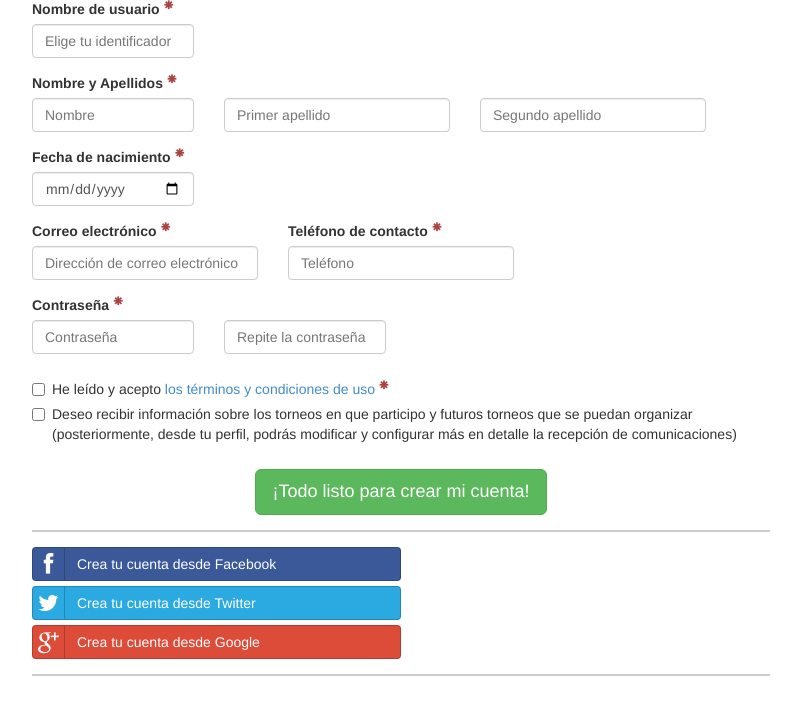
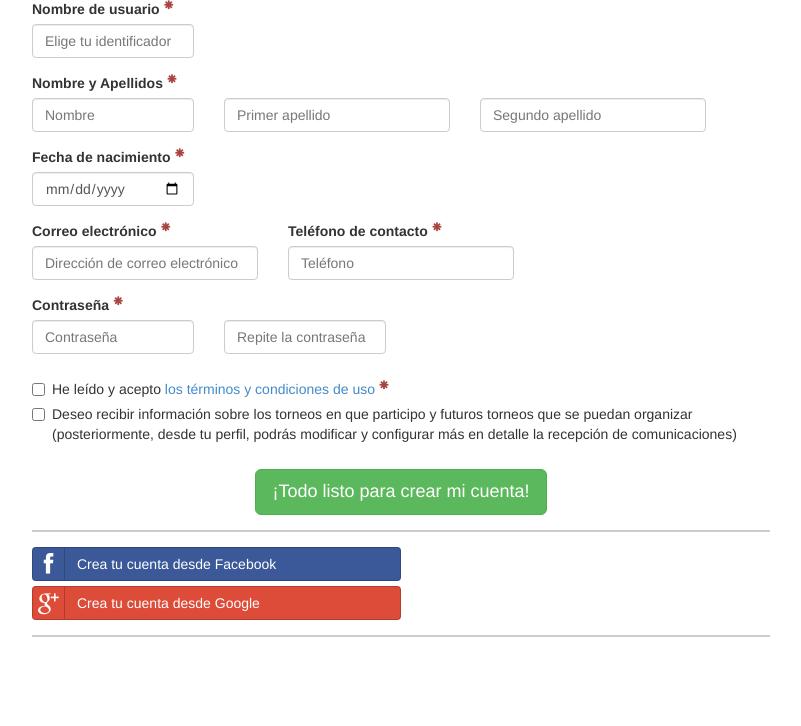
Before and after one commit to DJeanCar/PadelApp, a Django app: a page that uses padel/apps/users/templates/users/CreacionCuenta.html in a window 1280 px wide. Shown: the part 303-1029 px from the top of the page, without its empty margins (239-1040 px from the left). After the commit the page ends 940 px from the top, so only its background shows below. Run offline with Django 3.2, Linux system fonts and the light colour scheme; some libraries are stand-ins or nearby versions.

Commit message:
Registro urls login social

```diff
--- a/padel/apps/users/templates/users/CreacionCuenta.html
+++ b/padel/apps/users/templates/users/CreacionCuenta.html
@@ -146,13 +146,10 @@
           <button type="submit" class="btn btn-success btn-lg">¡Todo listo para crear mi cuenta!</button>
         </div>
         <div class="signin-block">
-          <a class="btn btn-block btn-social btn-facebook halfWidth">
+          <a href= "{% url 'social:begin' 'facebook' %}" class="btn btn-block btn-social btn-facebook halfWidth">
             <i class="fa fa-facebook"></i> Crea tu cuenta desde Facebook
           </a>
-          <a class="btn btn-block btn-social btn-twitter halfWidth">
-            <i class="fa fa-twitter"></i> Crea tu cuenta desde Twitter
-          </a>
-          <a class="btn btn-block btn-social btn-google-plus halfWidth">
+          <a href= "{% url 'social:begin' 'google-oauth2' %}" class="btn btn-block btn-social btn-google-plus halfWidth">
             <i class="fa fa-google-plus"></i> Crea tu cuenta desde Google
           </a>
         </div>
```
